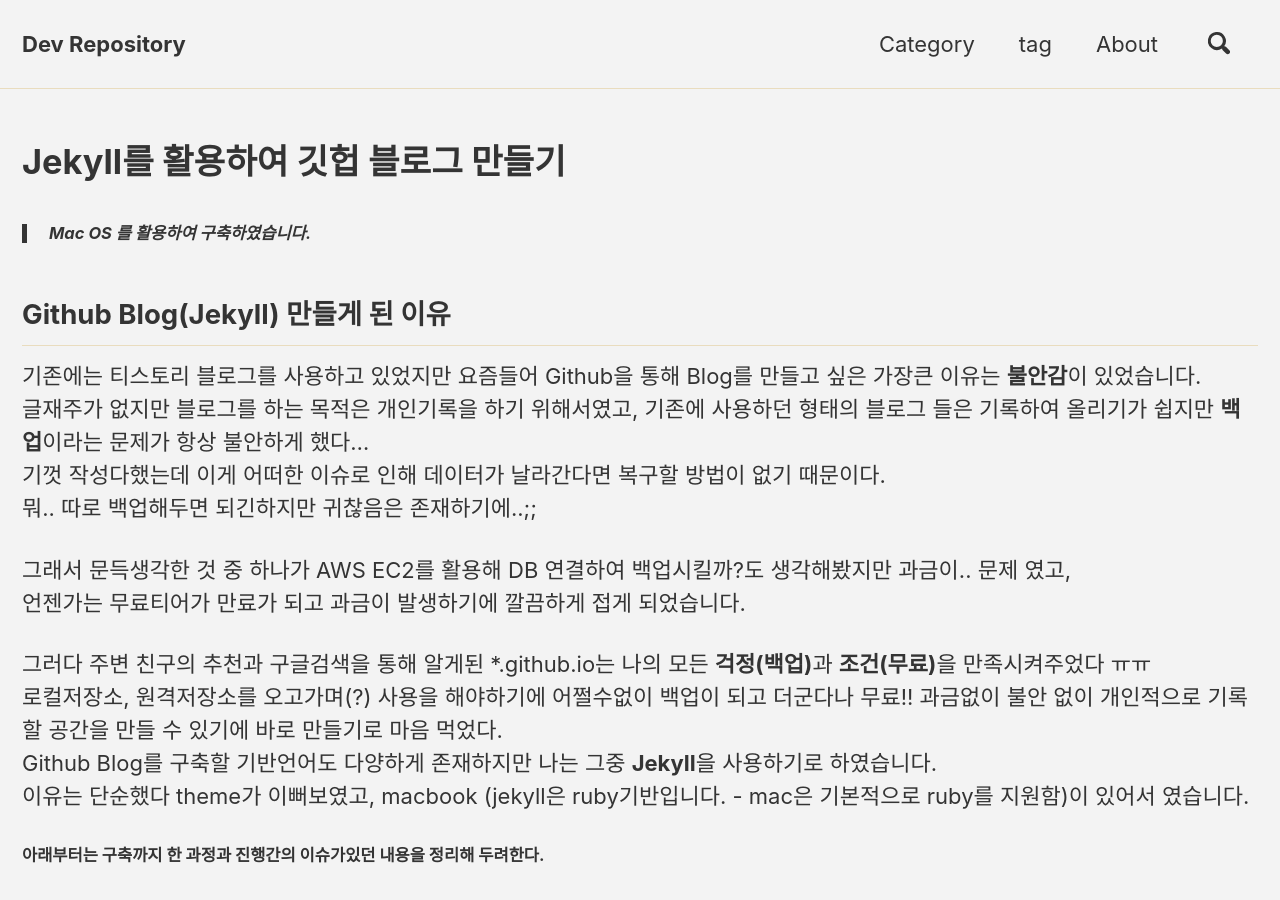
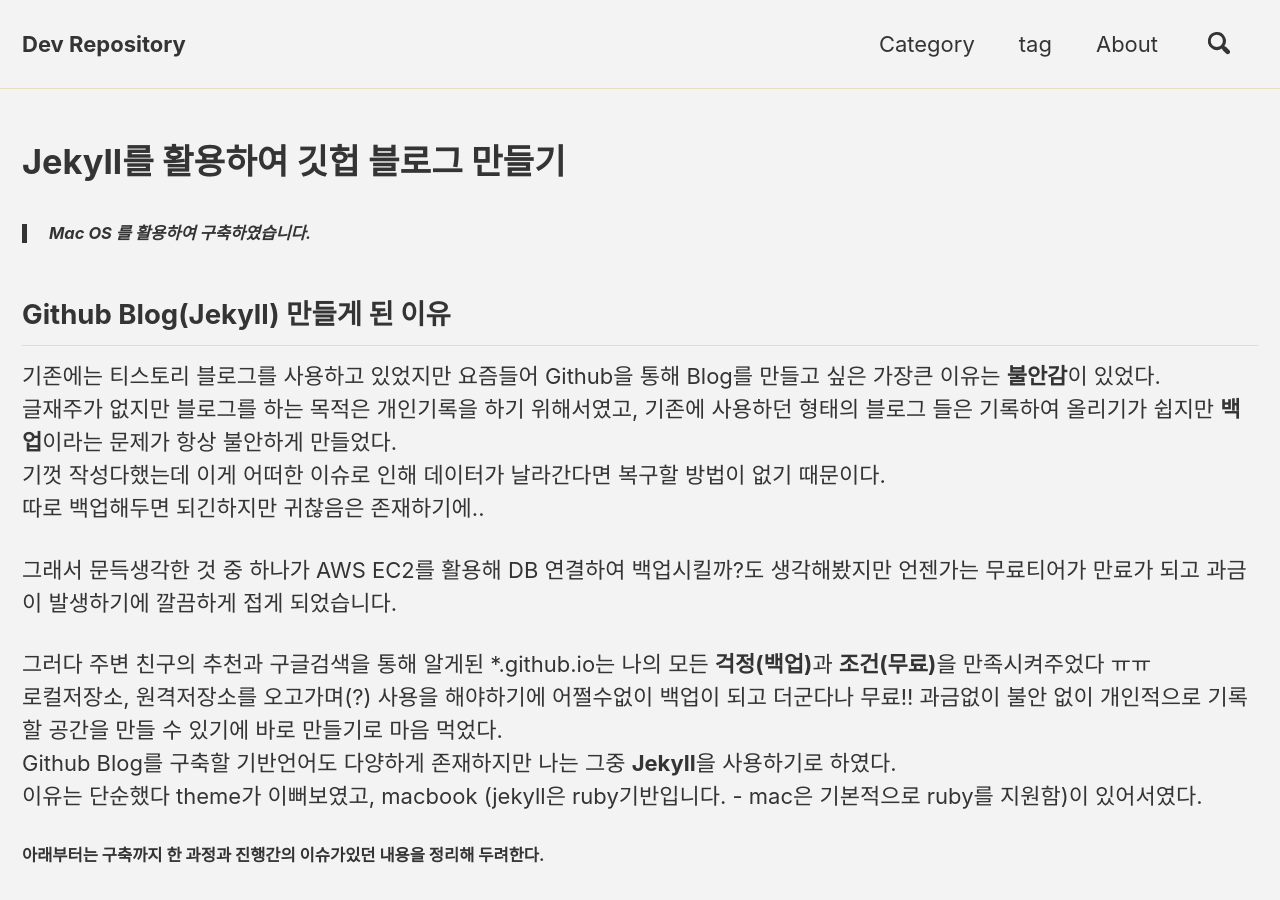
Before and after one commit to sksggg123/sksggg123.github.io, a Jekyll site: the page built from _posts/2018-12-22-jekyll-blog.md, in a window 1280 px wide and 900 px high. Built offline with Jekyll 4.4.1, drawn with Linux system fonts in a browser that asks for light colours; cached includes are drawn as plain includes; nearby versions of some CDN libraries; comment, search, counter and statistics services are not loaded.

Commit message:
Update 2018-12-22-jekyll-blog.md
문구 수정

```diff
--- a/_posts/2018-12-22-jekyll-blog.md
+++ b/_posts/2018-12-22-jekyll-blog.md
@@ -16,18 +16,17 @@ priority: 1.0
 
 ## Github Blog(Jekyll) 만들게 된 이유
 
-기존에는 티스토리 블로그를 사용하고 있었지만 요즘들어 Github을 통해 Blog를 만들고 싶은 가장큰 이유는 **불안감**이 있었습니다.
-글재주가 없지만 블로그를 하는 목적은 개인기록을 하기 위해서였고, 기존에 사용하던 형태의 블로그 들은 기록하여 올리기가 쉽지만 **백업**이라는 문제가 항상 불안하게 했다...
+기존에는 티스토리 블로그를 사용하고 있었지만 요즘들어 Github을 통해 Blog를 만들고 싶은 가장큰 이유는 **불안감**이 있었다.
+글재주가 없지만 블로그를 하는 목적은 개인기록을 하기 위해서였고, 기존에 사용하던 형태의 블로그 들은 기록하여 올리기가 쉽지만 **백업**이라는 문제가 항상 불안하게 만들었다.
 기껏 작성다했는데 이게 어떠한 이슈로 인해 데이터가 날라간다면 복구할 방법이 없기 때문이다.
-뭐.. 따로 백업해두면 되긴하지만 귀찮음은 존재하기에..;;
+따로 백업해두면 되긴하지만 귀찮음은 존재하기에..
 
-그래서 문득생각한 것 중 하나가 AWS EC2를 활용해 DB 연결하여 백업시킬까?도 생각해봤지만 과금이.. 문제 였고,
-언젠가는 무료티어가 만료가 되고 과금이 발생하기에 깔끔하게 접게 되었습니다.
+그래서 문득생각한 것 중 하나가 AWS EC2를 활용해 DB 연결하여 백업시킬까?도 생각해봤지만 언젠가는 무료티어가 만료가 되고 과금이 발생하기에 깔끔하게 접게 되었습니다.
 
 그러다 주변 친구의 추천과 구글검색을 통해 알게된 *.github.io는 나의 모든 **걱정(백업)**과 **조건(무료)**을 만족시켜주었다 ㅠㅠ
 로컬저장소, 원격저장소를 오고가며(?) 사용을 해야하기에 어쩔수없이 백업이 되고 더군다나 무료!! 과금없이 불안 없이 개인적으로 기록할 공간을 만들 수 있기에 바로 만들기로 마음 먹었다.
-Github Blog를 구축할 기반언어도 다양하게 존재하지만 나는 그중 **Jekyll**을 사용하기로 하였습니다.
-이유는 단순했다 theme가 이뻐보였고, macbook (jekyll은 ruby기반입니다. - mac은 기본적으로 ruby를 지원함)이 있어서 였습니다.
+Github Blog를 구축할 기반언어도 다양하게 존재하지만 나는 그중 **Jekyll**을 사용하기로 하였다.
+이유는 단순했다 theme가 이뻐보였고, macbook (jekyll은 ruby기반입니다. - mac은 기본적으로 ruby를 지원함)이 있어서였다.
 
 #### 아래부터는 구축까지 한 과정과 진행간의 이슈가있던 내용을 정리해 두려한다.
 
```
